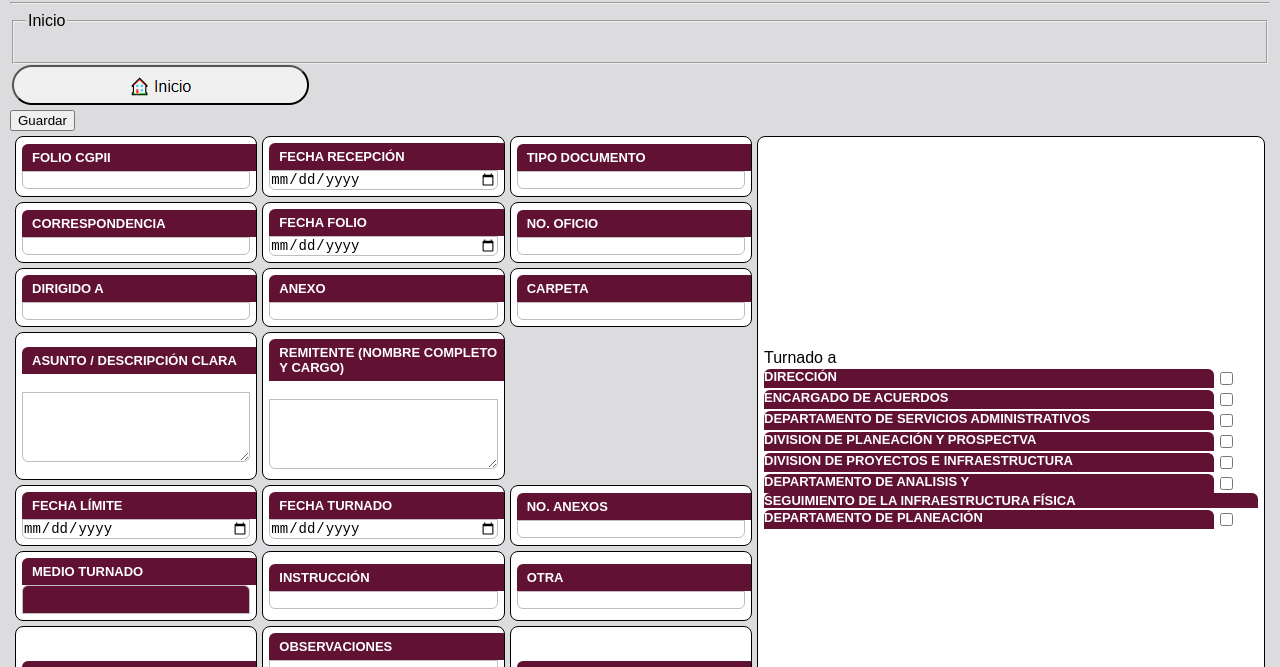
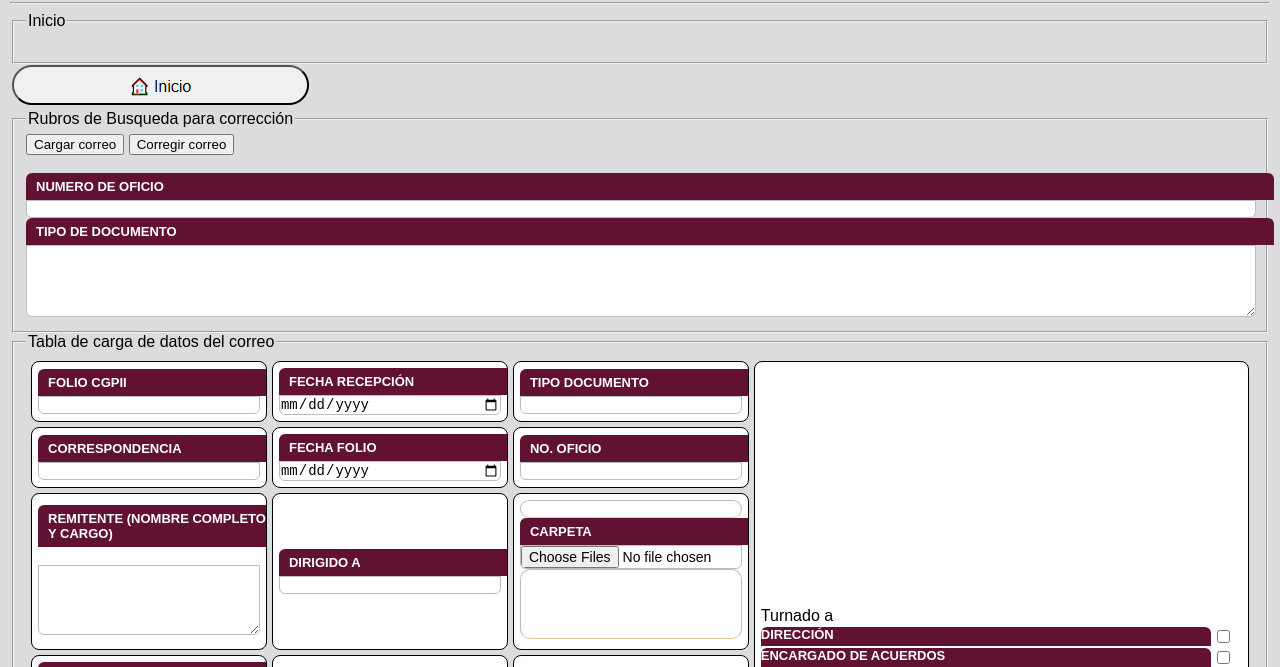
Before and after one commit to CarterasEjecutado/CarterasEjecutado.github.io, a plain HTML site: page FormatoCaptura.html in a window 1280 px wide. Shown: the part 285-952 px from the top of the page. Drawn offline with Linux system fonts and the light colour scheme.

Commit message:
Update FormatoCaptura.html

```diff
--- a/FormatoCaptura.html
+++ b/FormatoCaptura.html
@@ -28,7 +28,7 @@
 
 <h1>Correo DPO-Formato de Captura</h1>
 
-    <form id="formCaptura">
+
 
     <!-- Columna izquierda -->
 
@@ -44,6 +44,43 @@
         </a>
  </div>
 
+
+<!--
+    <div>
+        <label><input type="checkbox" id="capturar"> Capturar</label><br>
+        <label><input type="checkbox" id="corregir"> Corregir</label><br>
+        <label><input type="checkbox" id="limpiar"> Limpiar</label><br>
+        <label><input type="checkbox" id="revisarNoOficio"> Revisar No. Oficio</label><br>
+        <label><input type="checkbox" id="revisarFechas"> Revisar Fechas</label>
+    </div>
+-->
+<form id="formCorreccion">
+   <div class="busquedadeDatos">
+                                            <fieldset class="TablaFS">
+                                            <legend class="TablaLeg" >Rubros de Busqueda para corrección</legend>
+                   <div class="botones">
+                            <button  class="BotonChico"type="button" id="CargarCorreo"> Cargar correo</button>
+                            <button  class="BotonChico"type="button" id="CorregirCorreo"> Corregir correo</button>
+                   </div>
+                   <br>
+    <label class="label_table" for="noOficioC">Numero de Oficio</label>
+                    <input  type="text" name="noOficioC" id="noOficioC">
+                    <br>
+
+                    <label class="label_table" for="tipoDocumentoC">TIPO DE DOCUMENTO</label>
+                    <textarea name="tipoDocumentoC" id="tipoDocumentoC" rows="2"></textarea>
+</fieldset>
+
+</div>
+</form>
+
+
+
+<form id="formCaptura">
+
+
+                                            <fieldset class="TablaFS">
+                                            <legend class="TablaLeg" >Tabla de carga de datos del correo</legend>
     <!-- Datos principales -->
                   <table class="tabla_style capturaDeDatos" title="Captura de datos">
                              <thead>
@@ -82,17 +119,21 @@
 
                      <label>Turnado a</label> <br>
 
-                     <div class="turnados"><label class="turnadosL">Dirección </label> <input type="checkbox" id="turnadoDireccion"> </div>   <br>
+                     <div class="turnados"><label class="turnadosL">Dirección </label> <input type="checkbox"  name="turnadoDireccion"  id="turnadoDireccion"> </div>   <br>
 
-                     <div class="turnados"><label class="turnadosL"> Encargado de Acuerdos</label> <input type="checkbox" id="turnadoEncargado"></div>  <br>
+                     <div class="turnados"><label class="turnadosL"> Encargado de Acuerdos</label> <input type="checkbox"  name="turnadoEncargado" id="turnadoEncargado"></div>  <br>
 
-                     <div class="turnados"><label class="turnadosL">Departamento de Servicios Administrativos</label><input type="checkbox" id="turnadoServAdmin"></div>  <br>
+                     <div class="turnados"><label class="turnadosL">Departamento de Servicios Administrativos</label><input type="checkbox" name="turnadoServAdmin" id="turnadoServAdmin"></div>  <br>
 
-                     <div class="turnados"><label class="turnadosL">  Division de Planeación y Prospectva </label><input type="checkbox" id="turnadoDivisionPlaneacion"></div>  <br>
-                     <div class="turnados"><label class="turnadosL"> Division de Proyectos e Infraestructura  </label><input type="checkbox" id="turnadoDivisionProyectos"></div>  <br>
-                     <div class="turnados"><label class="turnadosL"> Departamento de analisis y </label><input type="checkbox" id="turnadoDepartamentoAnalisis"></div>  <br>
-                     <label class="turnadosL"> seguimiento de la infraestructura física </label>
-                     <div class="turnados"><label class="turnadosL"> Departamento de Planeación </label> <input type="checkbox" id="turnadoDepartamentoPlaneacion"></div> <br>
+                     <div class="turnados"><label class="turnadosL">  Division de Planeación y Prospectva </label><input type="checkbox" name="turnadoDivisionPlaneacion" id="turnadoDivisionPlaneacion"></div>  <br>
+                     <div class="turnados"><label class="turnadosL"> Division de Proyectos e Infraestructura  </label><input type="checkbox" name="turnadoDivisionProyectos" id="turnadoDivisionProyectos"></div>  <br>
+                     <div class="turnados"><label class="turnadosL"> Departamento de analisis y  seguimiento de la infraestructura física</label><input type="checkbox" name="turnadoDepartamentoAnalisis" id="turnadoDepartamentoAnalisis"></div>
+                     <div class="turnados"><label class="turnadosL"> Departamento de Planeación </label> <input type="checkbox" name="turnadoDepartamentoPlaneacion" id="turnadoDepartamentoPlaneacion"></div> <br>
+
+                     <input
+                     readonly
+                     class="paso"
+                     name="turnadoA">
                     </td>
 
                </tr>
@@ -109,14 +150,21 @@
                        </td>
 
                         <td>
-                                <label class="label_table" for="numeroOficio">No. Oficio</label>
-                                      <input type="text" name="numeroOficio" id="numeroOficio">
+                                <label class="label_table" for="NoOficio">No. Oficio</label>
+                                      <input type="text" name="noOficio" id="noOficio">
 
                         </td>
 
                </tr>
 
                <tr>
+                        <td>
+
+
+                          <label class="label_table" for="remitente">Remitente (Nombre completo y cargo)</label><br>
+                          <textarea name="remitente" id="remitente" ></textarea>
+
+                       </td>
 
                         <td>
 
@@ -126,16 +174,54 @@
                         </td>
 
 
-                        <td>
+                        <!--<td>
                                 <label  class="label_table" for="anexo">Anexo</label>
                                    <input type="text" name="anexo" id="anexo">
 
                         </td>
-
+                    -->
                         <td>
 
-                                 <label class="label_table" for="carpeta">Carpeta</label>
-                                   <input type="text" name="carpeta" id="carpeta">
+
+                                 <input
+                                       name="nombreCarpeta"
+                                       id="nombreCarpeta"
+                                       class="input_tabla paso"
+                                       aria-label="Nombre de la Carpeta"
+                                       readonly
+                                 >
+                                <div class="contenedorArchivo">
+                                <label class="label_table" for="ArchivoAnexo">Carpeta</label>
+                                    <input
+                                      type="file"
+                                      id="ArchivoAnexo"
+                                      name="ArchivoAnexo"
+                                      class="archivoInput "
+                                      data-compa2="nombreCarpeta"
+                                      data-compa="urlCarpeta"
+                                      data-compa3="nombreaArchivo"
+                                      multiple
+                                      accept=".pdf,.xlsx,.doc,.docx,.png,.jpg"
+                                >
+
+                               <span
+                                     id="nombreaArchivo"
+                                     class="nombreArchivo"
+                              ></span>
+
+
+
+                              <textarea
+                                        id="urlCarpeta"
+                                        name="urlCarpeta"
+                                        class="auto-expand input_tabla paso"
+                                        rows="1"
+                                        readonly
+                                        style="resize:none;"
+                                        aria-label="Url de la carpeta de Anexos"
+                              > </textarea>
+
+
                         </td>
 
 
@@ -152,18 +238,6 @@
 
 
                     <td>
-
-
-                          <label class="label_table" for="remitente">Remitente (Nombre completo y cargo)</label><br>
-                          <textarea name="remitente" id="remitente" ></textarea>
-
-                    </td>
-
-               </tr>
-
-
-               <tr>
-                     <td>
                            <label class="label_table" for="fechaLimite">Fecha límite</label>
                              <input type="date"  name="fechaLimite"  id="fechaLimite">
 
@@ -174,15 +248,20 @@
                                      <input type="date" name="fechaTurnado" id="fechaTurnado">
 
                       </td>
+
+
+
+
+               </tr>
+
+
+               <tr>
+
+
                        <td>
                                     <label class="label_table" for="numeroAnexos">No. Anexos</label>
                              <input type="number"  name="numeroAnexos" id="numeroAnexos">
                        </td>
-
-
-               </tr>
-
-               <tr>
                        <td>   <label class="label_table" for="medioTurnado">Medio Turnado</label>
                                   <input class="label_table" type="text" name="medioTurnado" id="medioTurnado">
                            </td>
@@ -190,14 +269,16 @@
                                   <label  class="label_table" for="instruccion">Instrucción</label>
                                   <input type="text" name="instruccion" id="instruccion">
                         </td>
+
+               </tr>
+
+               <tr>
+
                            <td>
                                   <label class="label_table"  for="otraInstruccion">Otra</label>
                                   <input type="text" name="otraInstruccion" id="otraInstruccion">
                            </td>
 
-               </tr>
-
-               <tr>
                            <td>
                                      <label class="label_table" for="estatus">Estatus</label>
                                      <input  type="text" name="estatus" id="estatus">
@@ -206,6 +287,10 @@
                                      <label class="label_table" for="observaciones">Observaciones</label>
                                      <textarea name="observaciones" id="observaciones" rows="2"></textarea>
                           </td>
+
+               </tr>
+
+               <tr>
                             <td>
                                      <label class="label_table" for="archivadoEn">Archivado en</label>
                                      <input type="text" name="archivadoEn" id="archivadoEn">
@@ -214,27 +299,20 @@
 
 
     </tbody>
-
-
-<button  class="BotonChico"type="button" id="Guardar"> Guardar</button>
-
-
-
-
-
-
+</fieldset>
 
 
     <!-- Turnado -->
 </table>
-
+<button  class="BotonChico"type="button" id="Capturar"> Capturar correo</button>
 
 </form>
-
+<div id="estadoCarga" class="toast-carga"></div>
+<div id="estadoGuardado" class="toast-guardado"></div>
 </body>
 
 
-<script src="codigo.js"></script>
+<script src="codigoCaptura.js"></script>
 
 
 </html>
```
Lines whose indentation alone changed are shown as unchanged.
